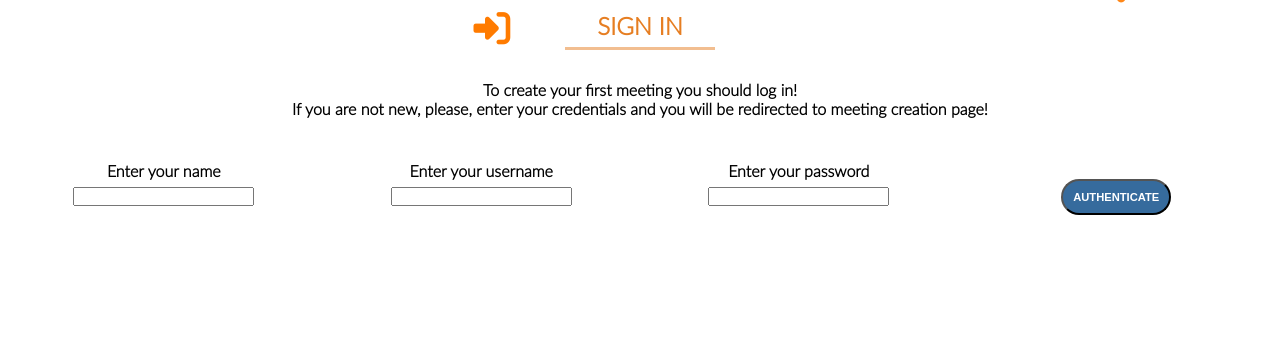
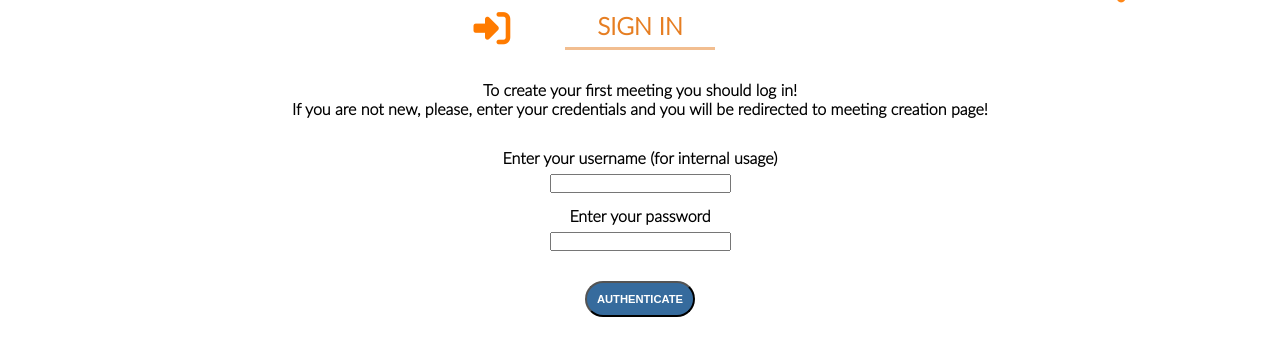
Before and after one commit to itmo-wad/Who-when-can, a Flask app: page /create_step_1 in a window 1280 px wide. Shown: the part 175-531 px from the top of the page. Run offline with Flask 2, Linux system fonts and the light colour scheme; some libraries are stand-ins or nearby versions.

Commit message:
change the way auth works, now only username and password, and password should be valid for this username. participant name now uniq for every meeting. small front fixes

```diff
--- a/main/forms.py
+++ b/main/forms.py
@@ -4,7 +4,7 @@ from wtforms.validators import DataRequired
 from wtforms.fields.html5 import DateField, TimeField
 
 class AuthForm(Form):
-    name = TextField('Displayed name', validators = [DataRequired()])
+    #name = TextField('Displayed name', validators = [DataRequired()])
     username = TextField('Username', validators = [DataRequired()])
     password = PasswordField('Password', validators = [DataRequired()])
     submit = SubmitField('Authenticate')
@@ -17,5 +17,6 @@ class MeetingForm(Form):
     submit = SubmitField('Submit')
 
 class DaysAndHoursForm(Form):
+    name = TextField('Displayed name', validators = [DataRequired()])
     selecteddaysandhours = HiddenField()
     submit = SubmitField('Submit')
--- a/main/static/css/grid/4cols.css
+++ b/main/static/css/grid/4cols.css
@@ -16,6 +16,9 @@
 .span_1_of_4 {
 	width: 23.8%;
 }
+.span_1_of_4_signin {
+	width: 100%;
+}
 
 /*  GO FULL WIDTH AT LESS THAN 480 PIXELS */
 
--- a/main/static/css/grid/col.css
+++ b/main/static/css/grid/col.css
@@ -29,6 +29,10 @@
 	float:left;
 	margin: 1% 0 1% 1.6%;
 }
+.col_signin{
+	display: block;
+	margin: 1% 0 1% 0;
+}
 
 .col:first-child { margin-left: 0; } /* all browsers except IE6 and lower */
 
--- a/main/static/css/styles.css
+++ b/main/static/css/styles.css
@@ -458,11 +458,16 @@ background-color: rgba(255, 123, 0, .9);
     height: 30px;
 }
 
-.daysandhoursform-submit{
+.daysandhoursform-submit, .daysandhoursform-name{
     margin-top: 20px;
     margin-left: 45%;
     width: 10%;
 }
+.middle{
+    margin: 20px 0 0 0;
+    text-align: center;
+}
+
 table table td{
     min-width: 150px;
 }
--- a/main/templates/auth_template.html
+++ b/main/templates/auth_template.html
@@ -1,19 +1,16 @@
 <div class="auth-form">
     <form class="form-AuthForm" method="POST">
         <div class="row">
-            <div class="col span_1_of_4 name">
-                <h4>Enter your name</h4>
-                {{ authform.name(class_="authform-name") }}
-            </div>
-            <div class="col span_1_of_4 username">
-                <h4>Enter your username</h4>
+
+            <div class="col_signin .span_1_of_4_signin username">
+                <h4>Enter your username (for internal usage)</h4>
                 {{ authform.username(class_="authform-username") }}
             </div>
-            <div class="col span_1_of_4 password">
+            <div class="col_signin .span_1_of_4_signin password">
                 <h4>Enter your password</h4>
                 {{ authform.password(class_="authform-password") }}
             </div>
-            <div class="col span_1_of_4 submit">
+            <div class="col_signin .span_1_of_4_signin submit">
                 <h4><br></h4>
                 {{ authform.csrf_token }}
                 {{ authform.submit(class_="authform-submit") }}
--- a/main/templates/time_picking-template.html
+++ b/main/templates/time_picking-template.html
@@ -1,6 +1,10 @@
 {{table|safe}}
 <form class="form-DaysAndHoursForm" method="POST" onsubmit="submit_selected_dates()">
+    {{ daysandhoursform.selecteddaysandhours(class_="daysandhoursform-selecteddaysandhours") }}
 	{{ daysandhoursform.selecteddaysandhours(class_="daysandhoursform-selecteddaysandhours") }}
     {{ daysandhoursform.csrf_token }}
+    <h4 class='middle'>Enter your name (which will be displayed to outher participants)</h4>
+        {{ daysandhoursform.name(class_="daysandhoursform-name") }}
+
     {{ daysandhoursform.submit(class_="daysandhoursform-submit") }}
 </form>
--- a/main/views.py
+++ b/main/views.py
@@ -52,15 +52,24 @@ def Auth(authform):
     if request.method == 'POST' and authform.validate_on_submit():
         try:
             #check if name+username+password already exists
-            user = mongo.db.users.find_one({'name': authform.name.data, 'username': authform.username.data, 'password': authform.password.data})
+            #
+            user = mongo.db.users.find_one({'username': authform.username.data})
             if user != None:
-                session['current_user_id'] = str(user['_id'])
-                session['current_user'] = authform.username.data
-                session['user_available'] = True
-                return 'exists'
+                #check password
+                user = mongo.db.users.find_one({'username': authform.username.data, 'password': hashlib.sha256(config.pepper.encode('UTF-8')+ authform.password.data.encode('UTF-8')).hexdigest()})
+                if user != None:
+                    session['current_user_id'] = str(user['_id'])
+                    session['current_user'] = authform.username.data
+                    session['user_available'] = True
+                    return 'exists'
+                else:
+                    return 'wrong password'
             else:
                 #if not, register him
-                session['current_user_id'] = str(mongo.db.users.insert_one({'name': authform.name.data, 'username': authform.username.data, 'password': authform.password.data}).inserted_id)
+                #if authform.name.data == '':
+                #    authform.name.data = authform.username.data
+                #session['current_user_id'] = str(mongo.db.users.insert_one({'name': authform.name.data, 'username': authform.username.data, 'password': hashlib.sha256(config.pepper.encode('UTF-8')+ authform.password.data.encode('UTF-8')).hexdigest()}).inserted_id)
+                session['current_user_id'] = str(mongo.db.users.insert_one({'username': authform.username.data, 'password': hashlib.sha256(config.pepper.encode('UTF-8')+ authform.password.data.encode('UTF-8')).hexdigest()}).inserted_id)
             session['user_available'] = True
             session['current_user'] = authform.username.data
             return True
@@ -74,7 +83,7 @@ def table_filling(daysandhoursform):
     if request.method == 'POST':
         try:
             #insert username and his choosen dates to the db
-            mongo.db.meetings.update_one({'_id': ObjectId(session['meeting_id'])}, {"$set":{'users.'+session['current_user_id']:{'name':session['current_user'],'selected_dates':json.loads(daysandhoursform.selecteddaysandhours.data)}}})
+            mongo.db.meetings.update_one({'_id': ObjectId(session['meeting_id'])}, {"$set":{'users.'+session['current_user_id']:{'name':daysandhoursform.name.data,'selected_dates':json.loads(daysandhoursform.selecteddaysandhours.data)}}})
             return 'Updated'
         except Exception as e:
             flash("Something wrong")
@@ -108,8 +117,13 @@ def create_step_1():
         session['user_available'] = False
     if session['user_available'] != True:
         authform = AuthForm(request.form)
-        if Auth(authform):
-            return redirect(url_for('create_step_2'))
+        Auth_result = Auth(authform)
+        if Auth_result:
+            if Auth_result!='wrong password':
+                return redirect(url_for('create_step_2'))
+            else:
+                flash("Username exists and password is wrong")
+                return render_template('create_step_1.html', authform=authform)
         else:
             return render_template('create_step_1.html', authform=authform)
     else:
@@ -243,6 +257,9 @@ def meetings(id):
 def meeting_login():
     authform = AuthForm(request.form)
     resp = Auth(authform)
+    if resp=='wrong password':
+        flash("Username exists and password is wrong")
+        return render_template('meeting_login.html', authform=authform)
     if resp=='exists' or (session.get('user_available') and not resp):
         user = mongo.db.meetings.find_one({'meeting_id_hash': session['meeting_id_hash']})
         print(user)
```
